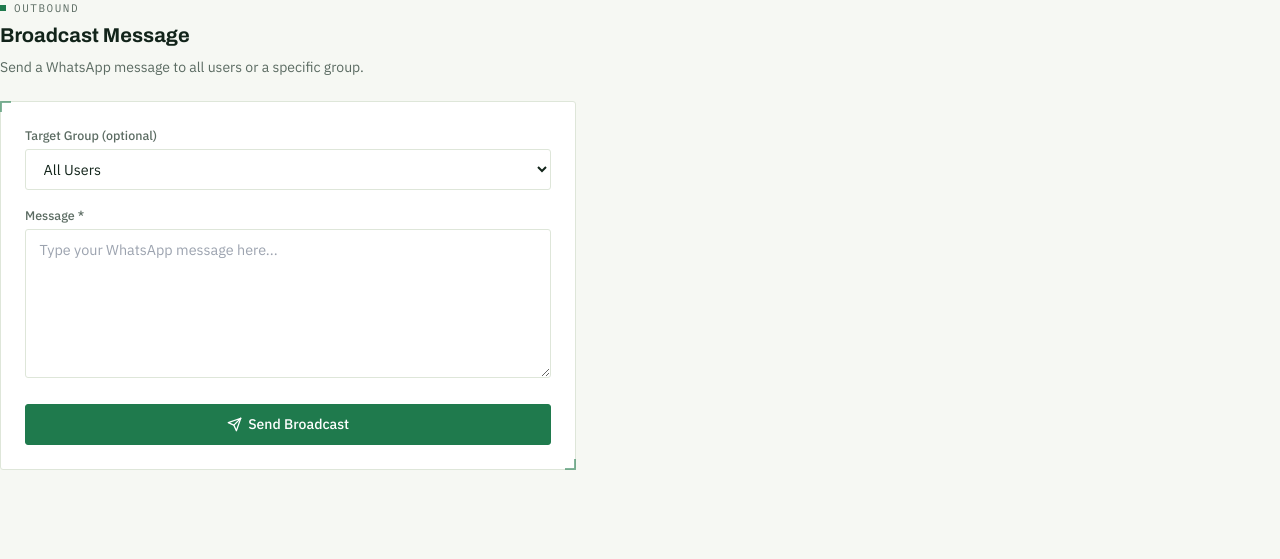
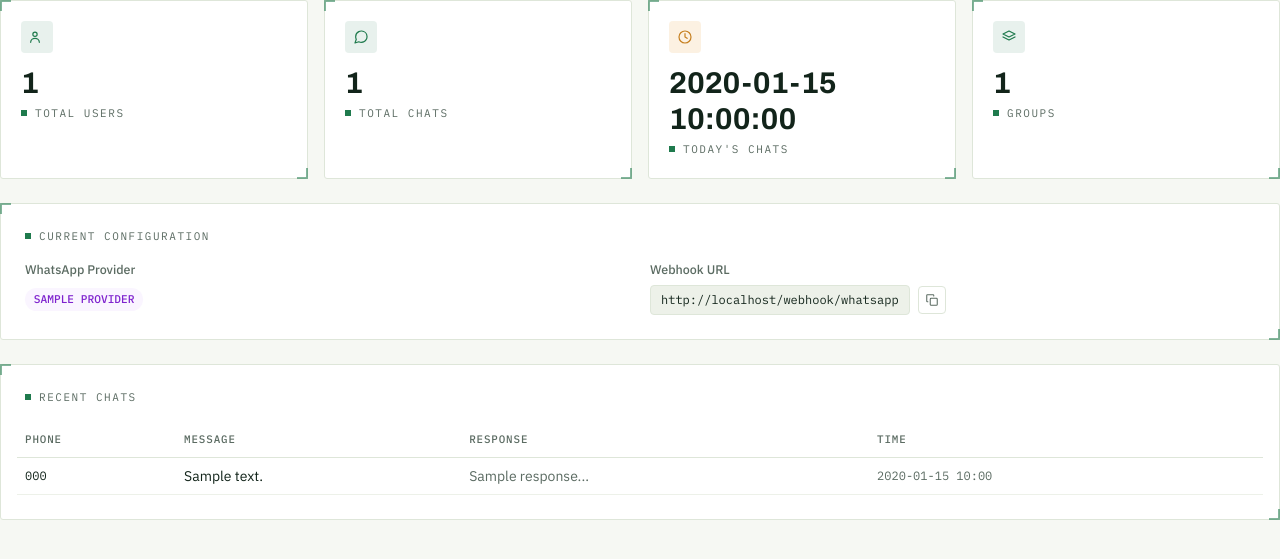
Before and after one commit to opermancode/chatbot-sml-dev, a Flask app: template templates/admin/broadcast.html in a window 1280 px wide. Shown: the top 559 px of the page. Run offline with Flask 3, Linux system fonts and the light colour scheme; tables that the repository leaves empty hold one stand-in row (values such as "Sample post"); the template is opened without the code that fills it: values that come from a table or form of the project are taken from there, most other values are stand-ins (such as "Sample title", 1, 10 or a date in 2020); some libraries are stand-ins or nearby versions.

Commit message:
Update broadcast.html

```diff
--- a/templates/admin/broadcast.html
+++ b/templates/admin/broadcast.html
@@ -1,31 +1,92 @@
 {% extends "admin/base.html" %}
-{% block title %}Broadcast{% endblock %}
+{% block title %}Dashboard{% endblock %}
 {% block content %}
-<div class="max-w-xl">
-    <div class="eyebrow mb-1">Outbound</div>
-    <h2 class="font-display font-bold text-xl text-ink mb-2">Broadcast Message</h2>
-    <p class="text-slate text-sm mb-6">Send a WhatsApp message to all users or a specific group.</p>
 
-    <div class="panel p-6">
-        <form method="POST">
-            <div class="mb-4">
-                <label class="field-label">Target Group (optional)</label>
-                <select name="group_id" class="field-input">
-                    <option value="">All Users</option>
-                    {% for g in groups %}
-                    <option value="{{ g.id }}">{{ g.name }} ({{ g.users.count() }} members)</option>
-                    {% endfor %}
-                </select>
+<div class="grid grid-cols-2 lg:grid-cols-4 gap-4 mb-6">
+    <div class="panel p-5">
+        <div class="flex items-center justify-between mb-3">
+            <div class="w-8 h-8 rounded bg-forest/10 flex items-center justify-center">
+                <svg width="16" height="16" viewBox="0 0 24 24" fill="none" stroke="#1F7A4D" stroke-width="1.8" stroke-linecap="round" stroke-linejoin="round"><circle cx="9" cy="8" r="3.2"/><path d="M2.5 20c0-3.5 3-6 6.5-6s6.5 2.5 6.5 6"/></svg>
             </div>
-            <div class="mb-5">
-                <label class="field-label">Message *</label>
-                <textarea name="message" rows="6" required placeholder="Type your WhatsApp message here..." class="field-input"></textarea>
+        </div>
+        <div class="text-3xl font-display font-bold text-ink">{{ total_users }}</div>
+        <div class="eyebrow mt-1">Total Users</div>
+    </div>
+    <div class="panel p-5">
+        <div class="flex items-center justify-between mb-3">
+            <div class="w-8 h-8 rounded bg-forest/10 flex items-center justify-center">
+                <svg width="16" height="16" viewBox="0 0 24 24" fill="none" stroke="#1F7A4D" stroke-width="1.8" stroke-linecap="round" stroke-linejoin="round"><path d="M21 11.5a8.38 8.38 0 0 1-.9 3.8 8.5 8.5 0 0 1-7.6 4.7 8.38 8.38 0 0 1-3.8-.9L3 21l1.9-5.7a8.38 8.38 0 0 1-.9-3.8 8.5 8.5 0 0 1 4.7-7.6 8.38 8.38 0 0 1 3.8-.9h.5a8.48 8.48 0 0 1 8 8v.5Z"/></svg>
             </div>
-            <button type="submit" onclick="return confirm('Send this broadcast?')" class="btn btn-primary w-full">
-                <svg width="15" height="15" viewBox="0 0 24 24" fill="none" stroke="currentColor" stroke-width="2" stroke-linecap="round" stroke-linejoin="round"><path d="m22 2-7 20-4-9-9-4Z"/><path d="M22 2 11 13"/></svg>
-                Send Broadcast
-            </button>
-        </form>
+        </div>
+        <div class="text-3xl font-display font-bold text-ink">{{ total_chats }}</div>
+        <div class="eyebrow mt-1">Total Chats</div>
+    </div>
+    <div class="panel p-5">
+        <div class="flex items-center justify-between mb-3">
+            <div class="w-8 h-8 rounded bg-solar/15 flex items-center justify-center">
+                <svg width="16" height="16" viewBox="0 0 24 24" fill="none" stroke="#C67F1F" stroke-width="1.8" stroke-linecap="round" stroke-linejoin="round"><circle cx="12" cy="12" r="9"/><path d="M12 7v5l3.2 2"/></svg>
+            </div>
+        </div>
+        <div class="text-3xl font-display font-bold text-ink">{{ today_chats }}</div>
+        <div class="eyebrow mt-1">Today's Chats</div>
+    </div>
+    <div class="panel p-5">
+        <div class="flex items-center justify-between mb-3">
+            <div class="w-8 h-8 rounded bg-forest/10 flex items-center justify-center">
+                <svg width="16" height="16" viewBox="0 0 24 24" fill="none" stroke="#1F7A4D" stroke-width="1.8" stroke-linecap="round" stroke-linejoin="round"><path d="m12 3 9 4.5-9 4.5-9-4.5Z"/><path d="m3 12 9 4.5 9-4.5"/></svg>
+            </div>
+        </div>
+        <div class="text-3xl font-display font-bold text-ink">{{ total_groups }}</div>
+        <div class="eyebrow mt-1">Groups</div>
+    </div>
+</div>
+
+<div class="panel p-6 mb-6">
+    <div class="eyebrow mb-4">Current Configuration</div>
+    <div class="grid sm:grid-cols-2 gap-5">
+        <div>
+            <div class="field-label mb-1.5">WhatsApp Provider</div>
+            <span class="badge {% if provider == 'twilio' %}bg-blue-50 text-blue-700{% else %}bg-purple-50 text-purple-700{% endif %}">
+                {{ provider|upper }}
+            </span>
+        </div>
+        <div>
+            <div class="field-label mb-1.5">Webhook URL</div>
+            <div class="flex items-center gap-2">
+                <code class="font-mono text-xs bg-paper2 px-2.5 py-1.5 rounded border border-line break-all">{{ request.host_url }}webhook/whatsapp</code>
+                <button type="button" onclick="navigator.clipboard.writeText('{{ request.host_url }}webhook/whatsapp')" class="p-1.5 rounded border border-line hover:bg-paper2 flex-shrink-0" title="Copy">
+                    <svg width="14" height="14" viewBox="0 0 24 24" fill="none" stroke="#5B6B62" stroke-width="1.8" stroke-linecap="round" stroke-linejoin="round"><rect x="9" y="9" width="12" height="12" rx="1.5"/><path d="M5 15H4a1 1 0 0 1-1-1V4a1 1 0 0 1 1-1h10a1 1 0 0 1 1 1v1"/></svg>
+                </button>
+            </div>
+        </div>
+    </div>
+</div>
+
+<div class="panel p-6">
+    <div class="eyebrow mb-4">Recent Chats</div>
+    <div class="overflow-x-auto -mx-2">
+        <table class="w-full text-sm table-clean">
+            <thead>
+                <tr>
+                    <th class="text-left p-2">Phone</th>
+                    <th class="text-left p-2">Message</th>
+                    <th class="text-left p-2">Response</th>
+                    <th class="text-left p-2">Time</th>
+                </tr>
+            </thead>
+            <tbody>
+                {% for chat in recent_chats %}
+                <tr>
+                    <td class="p-2 font-mono text-xs">{{ chat['phone'] }}</td>
+                    <td class="p-2 max-w-xs truncate">{{ chat['message'] }}</td>
+                    <td class="p-2 max-w-xs truncate text-slate">{{ chat['response'][:50] }}...</td>
+                    <td class="p-2 text-slate text-xs font-mono">{{ chat['created_at'][:16].replace('T', ' ') }}</td>
+                </tr>
+                {% else %}
+                <tr><td colspan="4" class="p-8 text-center text-slate text-sm">No chats yet</td></tr>
+                {% endfor %}
+            </tbody>
+        </table>
     </div>
 </div>
 {% endblock %}
```
